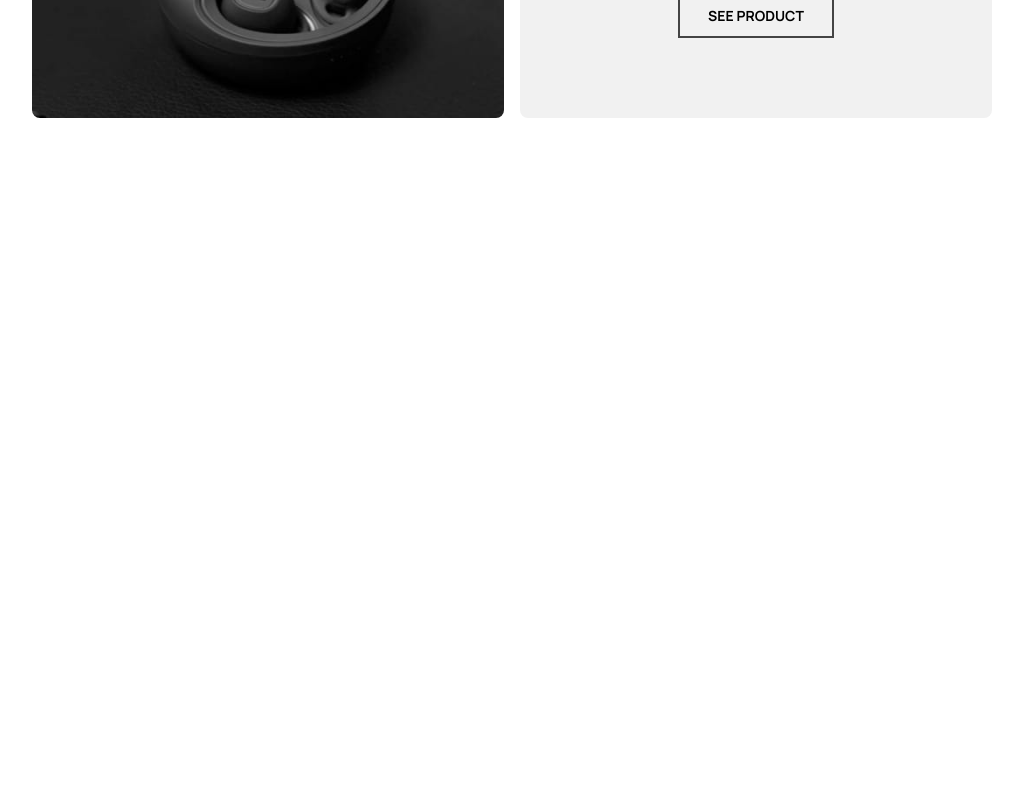
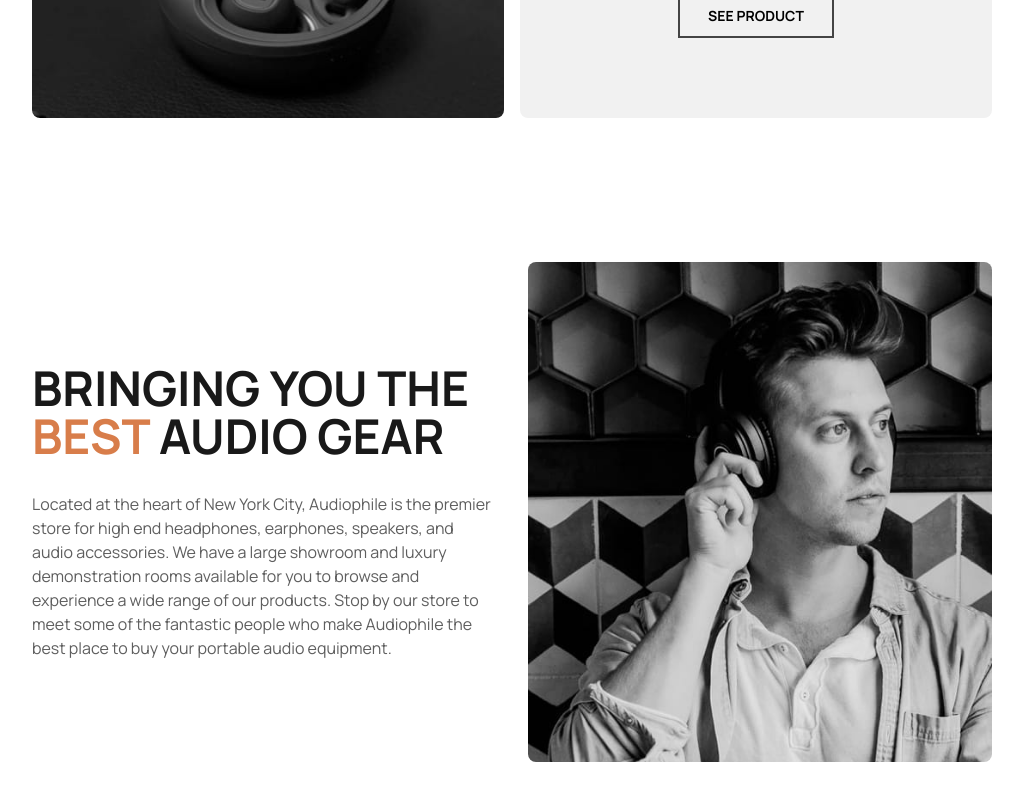
Before and after one commit to mersadrezazadeh/audiophile-ecommerce-website, a Next.js app: page / in a window 1280 px wide. Shown: the part 2170-2970 px from the top of the page, without its empty margins (128-1151 px from the left). Before the commit the page ends 2288 px from the top, so only its background shows below. Built offline with nearby package versions, Linux system fonts and the light colour scheme.

Commit message:
add About

```diff
--- a/app/page.tsx
+++ b/app/page.tsx
@@ -1,6 +1,7 @@
 import Hero from "@/components/hero/Hero";
 import Categories from "@/components/categories/Categories";
 import Products from "@/components/products/Products";
+import About from "@/components/about/About";
 
 function HomePage() {
   return (
@@ -8,6 +9,7 @@
       <Hero />
       <Categories />
       <Products />
+      <About />
     </>
   );
 }
--- /dev/null
+++ b/components/about/About.tsx
@@ -0,0 +1,26 @@
+function About() {
+  return (
+    <section className="container mb-28 grid grid-rows-[2fr,1fr] items-center gap-8 px-4 text-center xl:grid-cols-2 xl:grid-rows-1 xl:text-left">
+      <div
+        role="img"
+        className="h-[500px] w-full rounded-lg bg-[url('../public/images/shared/mobile/image-best-gear.jpg')] bg-cover bg-center md:bg-[url('../public/images/shared/tablet/image-best-gear.jpg')] xl:order-2 xl:bg-[url('../public/images/shared/desktop/image-best-gear.jpg')]"
+      />
+      <div className="space-y-8">
+        <h2 className="mx-auto max-w-[15ch] text-5xl font-bold uppercase text-gray-800">
+          Bringing you the <span className="text-brand-100">best</span> audio
+          gear
+        </h2>
+        <p className="text-gray-800/70">
+          Located at the heart of New York City, Audiophile is the premier store
+          for high end headphones, earphones, speakers, and audio accessories.
+          We have a large showroom and luxury demonstration rooms available for
+          you to browse and experience a wide range of our products. Stop by our
+          store to meet some of the fantastic people who make Audiophile the
+          best place to buy your portable audio equipment.
+        </p>
+      </div>
+    </section>
+  );
+}
+
+export default About;
--- a/components/products/Products.tsx
+++ b/components/products/Products.tsx
@@ -4,7 +4,7 @@
 
 function Products() {
   return (
-    <section className="container flex flex-col gap-8 px-4">
+    <section className="container mb-36 flex flex-col gap-8 px-4">
       <Zx9 />
       <Zx7 />
       <Yx1 />
```
